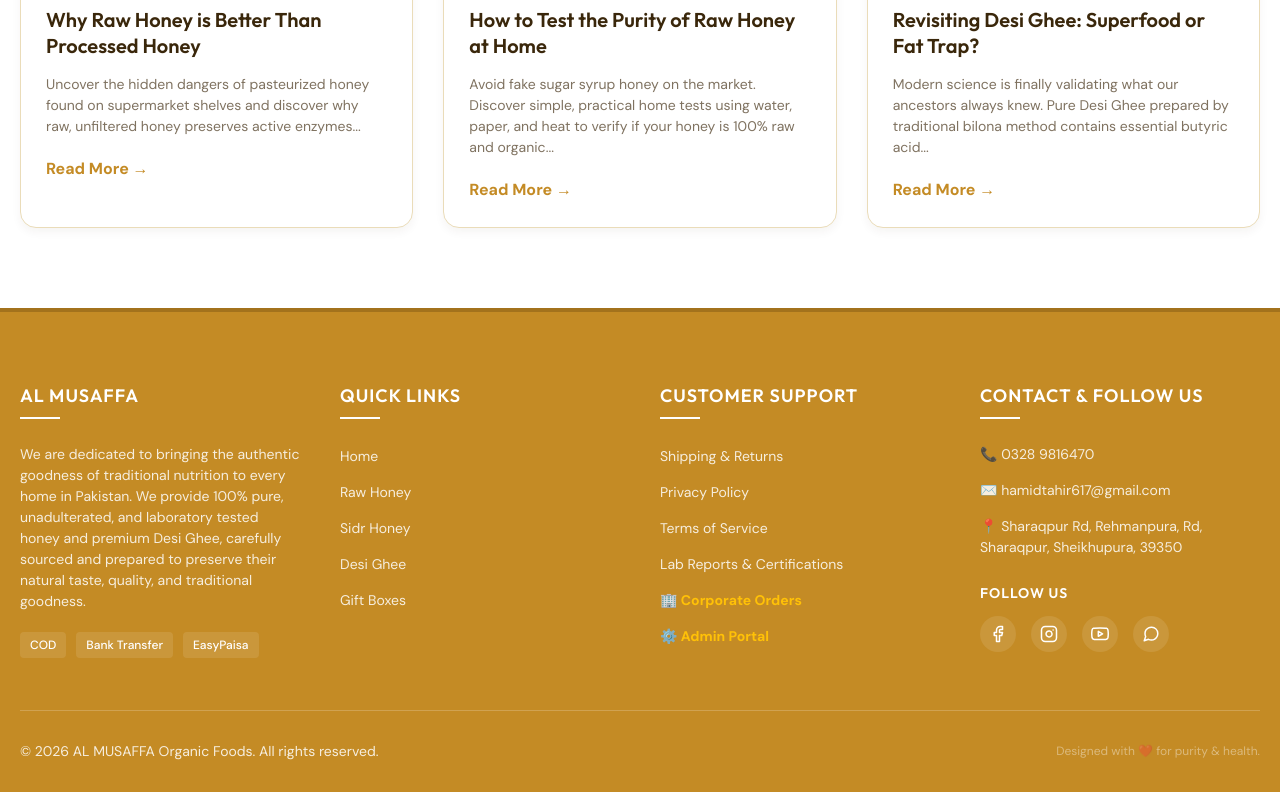
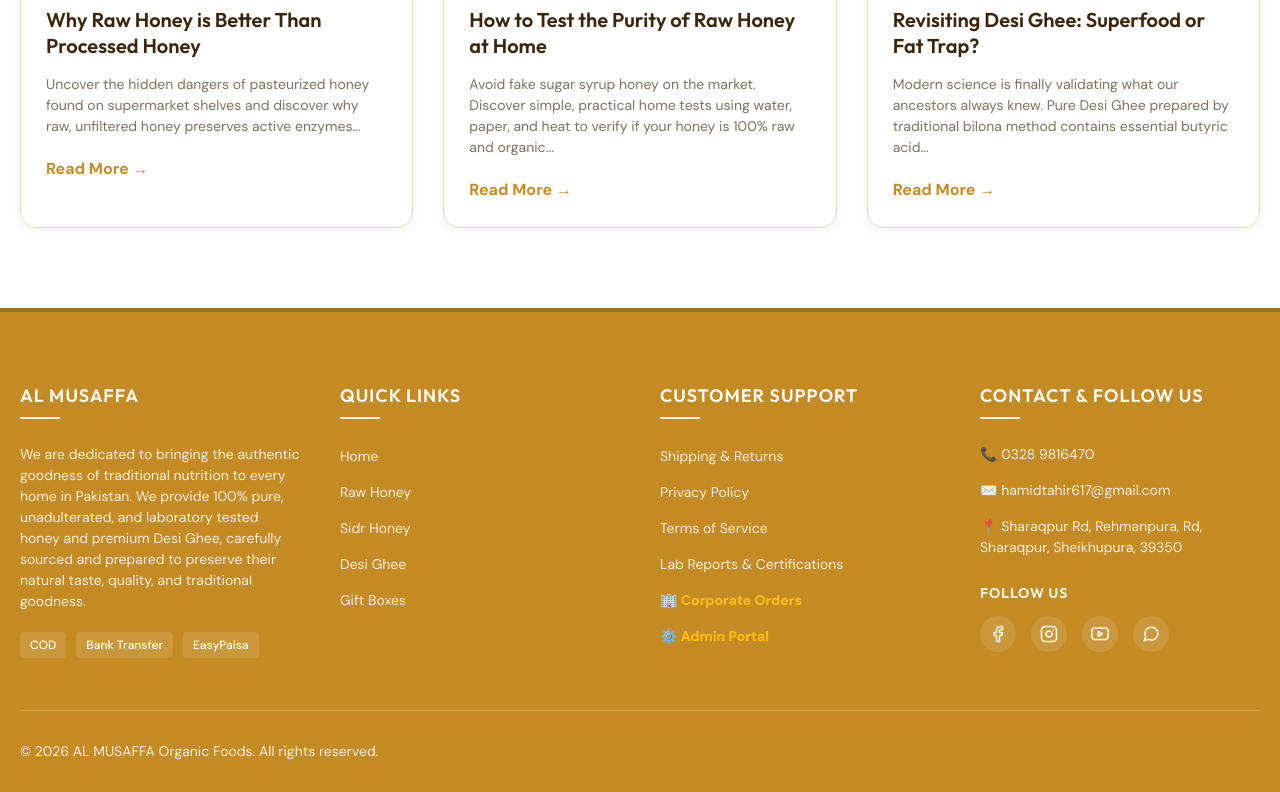
Before and after one commit to abduldayyan0021/AL-musaffa, a plain HTML site: page index.html in a window 1280 px wide. Shown: the part 4618-5410 px from the top of the page. Drawn offline with nearby package versions, Linux system fonts and the light colour scheme; no server answers.

Commit message:
Remove Designed with tagline from footer

```diff
--- a/index.html
+++ b/index.html
@@ -670,9 +670,6 @@
         <div class="copyright">
           &copy; 2026 AL MUSAFFA Organic Foods. All rights reserved.
         </div>
-        <div style="font-size:12px; color:rgba(255, 255, 255, 0.4);">
-          Designed with ❤️ for purity & health.
-        </div>
       </div>
     </div>
     <!-- ADMIN LOGIN MODAL -->
```
